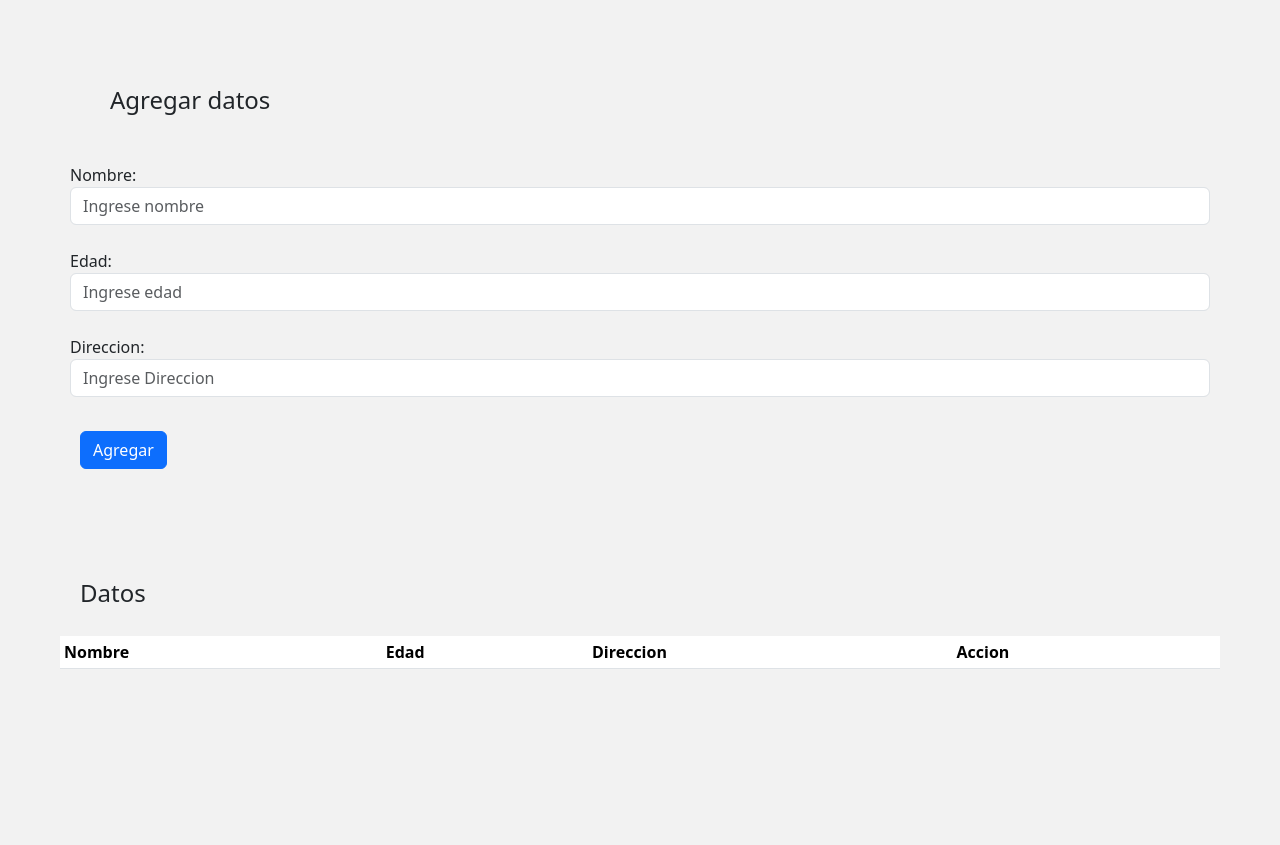
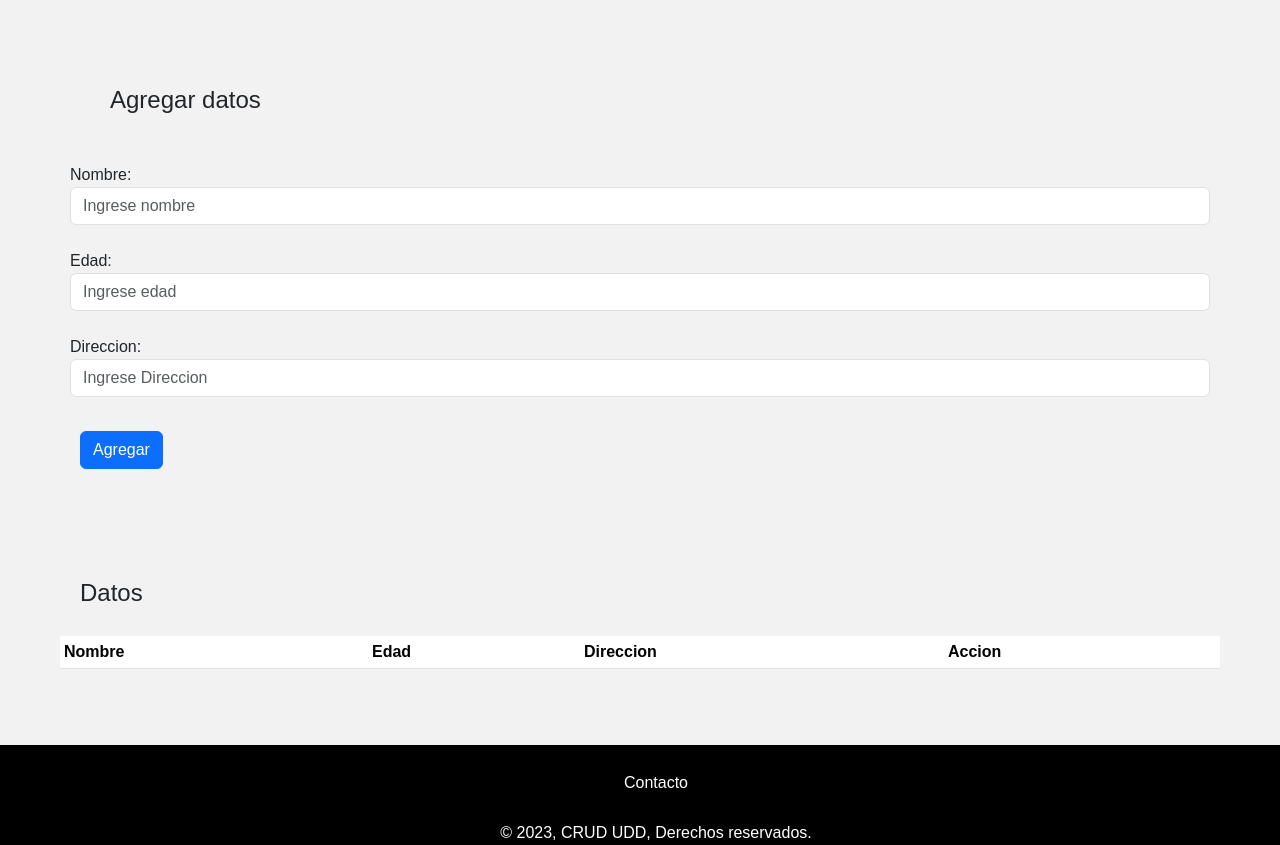
Before and after one commit to Cjorquera98/Proyecto-CRUD, a plain HTML site: page index.html in a window 1280 px wide. Shown: the part 172-1017 px from the top of the page. Before the commit the page ends 917 px from the top, so only its background shows below. Drawn offline with nearby package versions, Linux system fonts and the light colour scheme.

Commit message:
Proyecto finalizado

```diff
--- a/index.html
+++ b/index.html
@@ -80,6 +80,12 @@
 
   </main>
 
+  <footer>
+    <ul class="footer">
+      <li class="menu-item">Contacto</li>
+      <span class="copyright">&copy; 2023, CRUD UDD, Derechos reservados.</span>
+  </footer>
+
 
   <script src="./app.js"></script>
   <script src="https://cdn.jsdelivr.net/npm/bootstrap@5.3.1/dist/js/bootstrap.bundle.min.js"
--- a/style.css
+++ b/style.css
@@ -1,5 +1,5 @@
 body {
-    font-family: Arial, sans-serif;
+    font-family: Arial, sans-serif !important;
     background-color: #f2f2f2 !important;
 }
 
@@ -71,3 +71,27 @@ h4 {
     padding: 20px;
 
 }
+
+
+footer {
+    width: 100%;
+    height: 100px;
+    background-color: black;
+    display: flex;
+    justify-content: center;
+    color: white;
+}
+
+.menu-item {
+    margin: 1rem 1.5rem;
+    align-items: center;
+    text-align: center;
+    list-style-type: none;
+    padding: 10px;
+    cursor: pointer;
+
+}
+
+.copyright {
+    cursor: pointer;
+}
```
